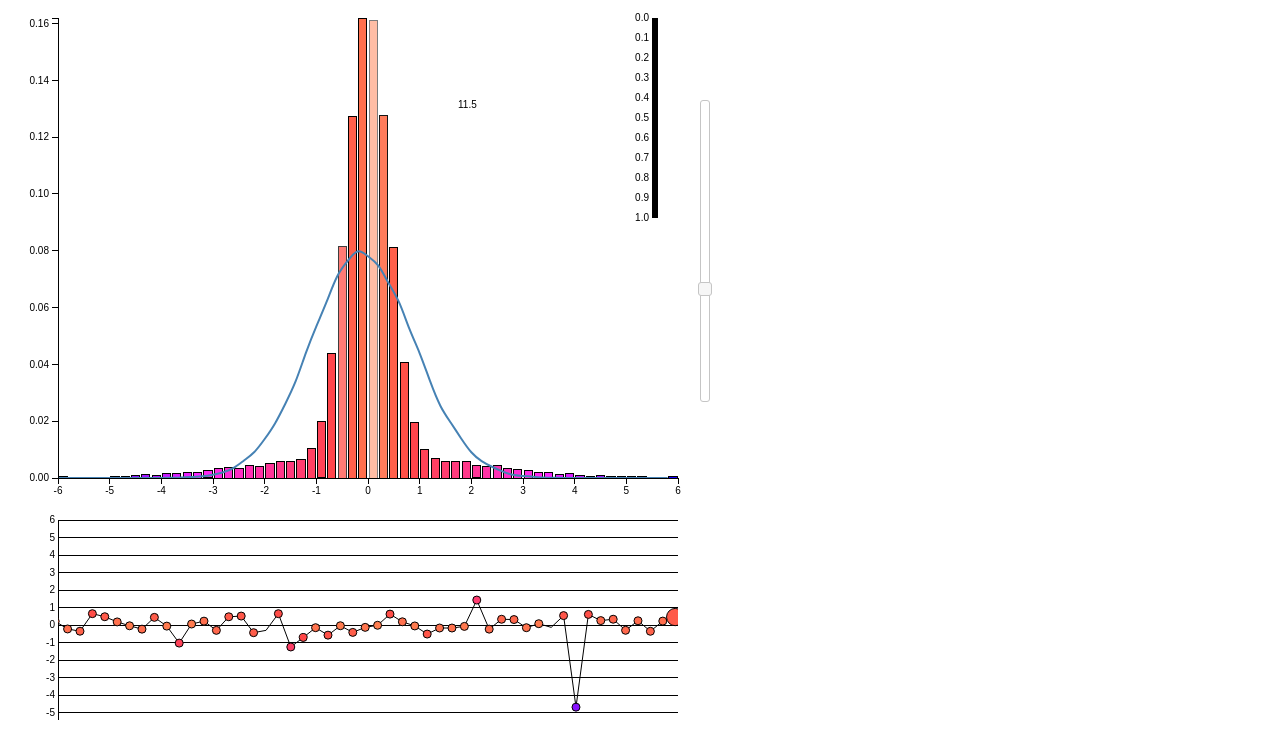
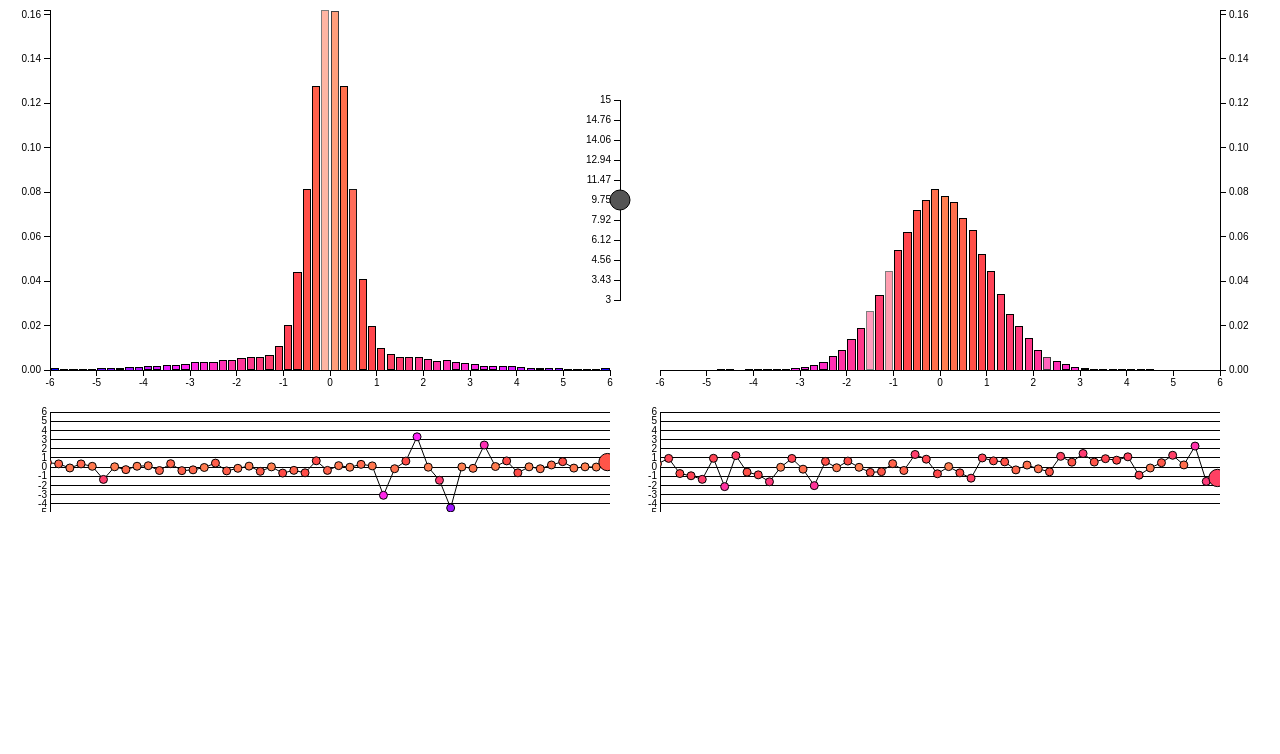
Before and after one commit to lewis500/fat-tails, a plain HTML site: page index.html in a window 1280 px wide. Drawn offline with nearby package versions, Linux system fonts and the light colour scheme.

Commit message:
added second plot

```diff
--- a/index.html
+++ b/index.html
@@ -5,11 +5,28 @@
     <title>Fat Tails</title>
     <link rel="stylesheet" type="text/css" href="style.css">
     <link rel="stylesheet" href="http://code.jquery.com/ui/1.10.3/themes/smoothness/jquery-ui.css">
+    <style>
+      html, body{
+        margin: 0;
+      }
+      .p-value-slider path, .p-value-slider line{
+        fill: none;
+        stroke: #000;
+        shape-rendering: crispEdges;
+      }
+      .p-value-slider .handle{
+        fill: #555;
+        stroke: #000;
+        r: 10px;
+        cursor: pointer;
+      }
+      .frame{
+        width: 100%;
+      }
+    </style>
   </head>
   <body>
-    <div id="frame" style="width:600px">
-      <div id="aslider"></div>
-    </div>
+    <div class="frame" id="frame"></div>
     <script src="core.js"></script>
     <script src="vector.js"></script>
     <script src="http://d3js.org/d3.v3.min.js"></script>
@@ -33,11 +50,13 @@
           , bottom: 30
           , left: 50
         }
-        , width = 700 - m.left - m.right
-        , height = 500 - m.top - m.bottom
+        , width = window.innerWidth // total width
+        , height = 400
+        , hWidth = width / 2 - m.left - m.right // histogram width
+        , hHeight = 400 - m.top - m.bottom // histogram height
         , x = d3.scale.linear()
           .domain(xdomain)
-          .range([0, width]);
+          .range([0, hWidth])
 
       // Generate a histogram using twenty uniformly-spaced bins.
       function ft(a, n){
@@ -45,14 +64,17 @@
         var sample = [];
         d3.range(n).map(function(d){
           if (Math.random() <= p){
-              sample.push(a*d3.random.normal(0,1)());
+              sample.push(a * d3.random.normal(0,1)());
           } else {
-              sample.push(b*d3.random.normal(0,1)());
+              sample.push(b * d3.random.normal(0,1)());
           }
         })
-        var k = 3*( p * Math.pow(a,4) + (1-p) * Math.pow(b,4));
-        d3.select('.kurtosis').text(d3.round(k, 1));
         return sample;
+      }
+
+      function kurtosis(a, p){
+        var b = Math.sqrt((1 - p * Math.pow(a, 2))/(1-p));
+        return 3*( p * Math.pow(a,4) + (1-p) * Math.pow(b,4));
       }
 
       // find the historgram bin that corisponds to a given data value
@@ -74,7 +96,7 @@
         , normBinned = binize(normData)
         , y = d3.scale.linear()
             .domain([0, d3.max(data, function(d) { return d.y; })])
-            .range([height, 0]);
+            .range([hHeight, 0]);
 
       function color(d){
         var c = d3.scale.linear()
@@ -92,32 +114,23 @@
           .scale(x)
           .orient("bottom");
 
-      var svg = d3.select("#frame").append("svg").classed('histogram',true)
-          .attr("width", width + m.left + m.right)
-          .attr("height", height + m.top + m.bottom)
-        .append("g")
-          .attr("transform", "translate(" + m.left + "," + m.top + ")");
+      var svg = d3.select("#frame").append("svg").classed('root-svg', true)
+          .attr("width", width)
+          .attr("height", height)
 
-      svg.append("defs").append("clipPath")
-          .attr("id", "clip")
-        .append("rect")
-          .attr("width", width)
-          .attr("height", height);
+      var hist1 = svg.append("g")
+        .attr("transform", "translate(" + m.left + "," + m.top + ")")
+        .attr('class', 'histogram1')
 
-      var clip = svg.append('g')
+      var hist2 = svg.append("g")
+        .attr("transform", "translate(" + (hWidth + m.left * 2) + "," + m.top + ")")
+        .attr('class', 'histogram2')
 
       var b = Math.sqrt((1 - p * Math.pow(a, 2))/(1-p));
 
       var k = 3*( p * Math.pow(a,4) + (1-p) * Math.pow(b,4));
 
-      var kurtosis = d3.select('svg').append('text')
-        .text(d3.round(k,1))
-        .attr({
-          class: 'kurtosis',
-          transform: "translate(" + 450 + "," + 100 + ")"
-      });
-
-      var bar = clip.selectAll(".bar")
+      var bar1 = hist1.selectAll(".bar")
         .data(data)
         .enter()
           .append("g")
@@ -129,54 +142,92 @@
               // a container element so we can seperately animate the opacity
               .attr('class','opacity-container')
 
-      bar.on("mouseover", function(d) {
+      bar1.on("mouseover", function(d) {
         tooltip.transition().duration(200).style("opacity", .9)
         tooltip.html(d.x + "<br/>"  ).style("left", (d3.event.pageX) + "px")
             .style("top", (d3.event.pageY - 28) + "px");
       }); //end of mousover
 
-      bar.on("mouseout", function(d) {
+      bar1.on("mouseout", function(d) {
           tooltip.transition()
             .duration(100)
             .style("opacity", 0);
         }); //end of the mouseout
 
-      bar.append("rect")
+      bar1.append("rect")
           .attr("x", 1)
           .attr("width", x(data[0].dx + x.domain()[0]) - 2 )
-          .attr("height", function(d) { return height - y(d.y); })
+          .attr("height", function(d) { return hHeight - y(d.y); })
           .attr("stroke", "black")
           .attr("stroke-width", "1px")
           .style("fill", function(d){return color(d.x); });
 
-      svg.append("g")
+
+      var bar2 = hist2.selectAll(".bar")
+        .data(normBinned)
+        .enter()
+          .append("g")
+            .attr("class", "bar")
+            .attr("transform", function(d) {
+              return "translate(" + x(d.x) + "," + y(d.y) + ")";
+            })
+            .append('g')
+              // a container element so we can seperately animate the opacity
+              .attr('class','opacity-container')
+
+      bar2.on("mouseover", function(d) {
+        tooltip.transition().duration(200).style("opacity", .9)
+        tooltip.html(d.x + "<br/>"  ).style("left", (d3.event.pageX) + "px")
+            .style("top", (d3.event.pageY - 28) + "px");
+      }); //end of mousover
+
+      bar2.on("mouseout", function(d) {
+          tooltip.transition()
+            .duration(100)
+            .style("opacity", 0);
+        }); //end of the mouseout
+
+      bar2.append("rect")
+          .attr("x", 1)
+          .attr("width", x(data[0].dx + x.domain()[0]) - 2 )
+          .attr("height", function(d) { return hHeight - y(d.y); })
+          .attr("stroke", "black")
+          .attr("stroke-width", "1px")
+          .style("fill", function(d){return color(d.x); });
+
+      hist1.append("g")
           .attr("class", "x axis")
-          .attr("transform", "translate(0," + height + ")")
+          .attr("transform", "translate(0," + hHeight + ")")
           .call(xAxis);
 
-      svg.append("g")
+      hist1.append("g")
           .attr("class", "y axis")
           .attr("transform", "translate(" + 0 + ",0)")
           .call(yAxis);
 
+      hist2.append("g")
+          .attr("class", "x axis")
+          .attr("transform", "translate(0," + hHeight + ")")
+          .call(xAxis);
+
+      hist2.append("g")
+          .attr("class", "y axis")
+          .attr("transform", "translate(" + (hWidth) + ",0)")
+          .call(
+            d3.svg.axis()
+              .scale(y)
+              .orient('right')
+          );
+
       function redraw(a) {
-        d3.select('#clip').remove();
-        var clip = svg.append('g')
-          .attr('clip-path','url(#clip)')
         ftData = ft(a, n);
         data = binize(ftData);
-        normData = binize(d3.range(n).map(d3.random.normal(0,1)));
         y.domain([0, d3.max(data, function(d) { return d.y; })]);
 
           d3.select(".y.axis")
             .transition()
-            .duration(400)
+            .duration(200)
             .call(yAxis).ease('quad');
-
-          d3.select('.normLine')
-            .transition()
-            .duration(200)
-            .attr("d", lineNorm(normBinned));
 
           d3.selectAll('.bar').data(data)
             .transition().duration(300).ease('cube')
@@ -185,32 +236,26 @@
             });
 
           d3.selectAll('rect').data(data)
-            .transition().duration(300).ease('quad')
-            .attr("height", function(d) { return height - y(d.y); });
+            .transition().duration(300).ease('cube')
+            .attr("height", function(d) { return hHeight - y(d.y); });
           // d3.selectAll('circle').remove();
       };
 
-      $("#aslider")
-        .slider({
-          "orientation": 'vertical',
-          "range": false,
-          "step": .05,
-          "min": .05,
-          "max": 1,
-          "value":a,
-          "stop": function(event, ui) {
-            redraw(ui.value);
-           }
-        });
+      var h2 = hHeight - 250
 
-      var h2 = height - 250
-
-      var svg2 = d3.select("#frame").append("svg")
+      var market1 = d3.select("#frame").append("svg")
           .classed('market', true)
-          .attr("width", width + m.left + m.right)
+          .attr("width", hWidth + m.left + m.right)
           .attr("height", h2)
         .append("g")
           .attr("transform", "translate(" + m.left + "," + m.top + ")");
+
+      var market2 = d3.select("#frame").append("svg")
+          .classed('market', true)
+          .attr("width", hWidth + m.left + m.right)
+          .attr("height", h2)
+        .append("g")
+          .attr("transform", "translate(" + 20 + "," + m.top + ")");
 
       var y2 = d3.scale.linear()
           .domain(xdomain)
@@ -218,72 +263,112 @@
 
       var x2 = d3.scale.linear()
           .domain([0, 50])
-          .range([0,width])
+          .range([0,hWidth])
 
-      var plotData = d3.range(50).map(function(){return newData();})
+      var plotData1 = d3.range(50).map(function(){return newFTData();})
+      var plotData2 = d3.range(50).map(function(){return newNormalData();})
 
       var yAxis2 = d3.svg.axis()
           .scale(y2)
-          .tickSize(-width)
+          .tickSize(-hWidth)
           .orient('left')
 
       var xAxis2 = d3.svg.axis()
           .scale(x2)
           .orient("bottom");
 
-      svg2.append("g")
+      market1.append("g")
           .attr("class", "x axis")
-          .attr("transform", "translate(0," + height + ")")
+          .attr("transform", "translate(0," + hHeight + ")")
           .call(xAxis2);
 
-      svg2.append("g")
+      market1.append("g")
           .attr("class", "y axis")
-          .attr("transform", "translate(" + 0 + ",0)")
+          .attr("transform", "translate(0,0)")
+          .call(yAxis2);
+
+      market2.append("g")
+          .attr("class", "x axis")
+          .attr("transform", "translate(0," + hHeight + ")")
+          .call(xAxis2);
+
+      market2.append("g")
+          .attr("class", "y axis")
+          .attr("transform", "translate(0,0)")
           .call(yAxis2);
 
       var tooltip = d3.select("#frame").append("div") // the div used for the tooltips
         .attr("class", "tooltip")       // apply the 'tooltip' class
         .style("opacity", 0);
 
-      var line = d3.svg.line()
+      var line1 = d3.svg.line()
+          .x(function(d,i) { return x2(i); })
+          .y(function(d) { return y2(d); });
+
+      var line2 = d3.svg.line()
           .x(function(d,i) { return x2(i); })
           .y(function(d) { return y2(d); });
 
 
-      function newData(){
-        var rand = Math.round(Math.random(xdomain) / 10 * ftData.length)
+      function newFTData(){
+        var rand = Math.round( Math.random() * ftData.length)
         var t = ftData[ rand ];
         return t;
       };
 
-      svg2.append("defs").append("clipPath")
+      function newNormalData(){
+        var rand = Math.round( Math.random() * normData.length)
+        var t = normData[ rand ];
+        return t;
+      };
+
+      market1.append("defs").append("clipPath")
+          .attr("id", "clip1")
+        .append("rect")
+          .attr("width", hWidth)
+          .attr("height", h2);
+
+      market2.append("defs").append("clipPath")
           .attr("id", "clip2")
         .append("rect")
-          .attr("width", width)
+          .attr("width", hWidth)
           .attr("height", h2);
 
-      var clip2 = svg2.append('g')
+      var clip1 = market1.append('g')
+        .attr('clip-path','url(#clip1)');
+
+      var clip2 = market2.append('g')
         .attr('clip-path','url(#clip2)');
 
-      var path = clip2
+      var path1 = clip1
           .append('path')
-            .data([plotData])
+            .data([plotData1])
           .attr({
             class: 'line',
             fill: 'none',
             stroke: 'black'
           })
-          .attr("d", line)
+          .attr("d", line1)
           .classed('plotline',true);
 
-      function next(){
-        var t = newData()
+      var path2 = clip2
+          .append('path')
+            .data([plotData2])
+          .attr({
+            class: 'line',
+            fill: 'none',
+            stroke: 'black'
+          })
+          .attr("d", line2)
+          .classed('plotline',true);
 
-        var binIndex = binIndexFromDatum(data, t);
+      function plot1Anim(){
+        var t = newFTData();
 
-        // select the opacity-container, not the rect, and change its opacity
-        // instead
-        d3.selectAll('.bar:nth-child(' + binIndex + ') .opacity-container')
+        // nth child starts at 1
+        var binIndex = binIndexFromDatum(data, t) + 1;
+
+        hist1.selectAll('.bar:nth-child(' + binIndex + ') .opacity-container')
           .transition()
           .duration(200)
           .ease('out')
@@ -294,10 +379,10 @@
             .attr("opacity", "1")
 
 
-        plotData.push(t);
+        plotData1.push(t);
 
-        var circle = clip2.selectAll("circle")
-          .data(plotData, function(d){return d; });
+        var circle = clip1.selectAll("circle")
+          .data(plotData1, function(d){return d; });
 
         circle.enter()
           .append('circle')
@@ -315,50 +400,121 @@
 
         circle.exit().remove();
 
-        path
-          .attr("d", line)
+        path1
+          .attr("d", line1)
           .attr("transform", null)
           .transition()
             .duration(dur)
             .ease("linear")
             .attr("transform", "translate(" + x2(-1) + ",0)")
-            .each('end', next);
+            .each('end', plot1Anim);
 
-        plotData.shift();
+        plotData1.shift();
       };
 
-      next();
+      plot1Anim();
+
+      function plot2Anim(){
+
+        var t = newNormalData();
+        // nth css selector starts at 1
+        var binIndex = binIndexFromDatum(normBinned, t) + 1;
+
+        hist2.selectAll('.bar:nth-child(' + binIndex + ') .opacity-container')
+          .transition()
+          .duration(200)
+          .ease('out')
+          .attr("opacity", "0.5")
+            .transition()
+            .ease('sin')
+            .duration(200)
+            .attr("opacity", "1");
+
+        plotData2.push(t);
+
+        var circle = clip2.selectAll("circle")
+          .data(plotData2, function(d){return d; });
+
+        circle.enter()
+          .append('circle')
+          .attr({
+            r: 10,
+            fill: function(d){return color(d);},
+            cx: function(d,i){return x2(i);},
+            cy: function(d){return y2(d);},
+            stroke: "black"
+          });
+
+        circle.transition().duration(dur).ease('linear')
+          .attr("cx", function(d,i){return x2(i -1);})
+          .attr("r", "4px");
+
+        circle.exit().remove();
+
+        path2
+          .attr("d", line2)
+          .attr("transform", null)
+          .transition()
+            .duration(dur)
+            .ease("linear")
+            .attr("transform", "translate(" + x2(-1) + ",0)")
+            .each('end', plot2Anim);
+
+        plotData2.shift();
+      }
+      plot2Anim()
 
       var lineNorm = d3.svg.line()
         .interpolate('basis')
         .x(function(d) {return x(d.x); })
         .y(function(d){return y(d.y); });
 
-      var normLine = clip.append('path')
-        .attr({
-          class: 'normLine',
-          d: lineNorm(normBinned),
-          stroke: 'steelblue',
-          'stroke-width': 2,
-          fill: 'none'
-        });
+      // var normLine = clip.append('path')
+      //   .attr({
+      //     class: 'normLine'
+      //     , d: lineNorm(normBinned)
+      //     , stroke: 'steelblue'
+      //     , 'stroke-width': 2
+      //     , fill: 'none'
+      //   });
 
+      ;(function setupSlider(){
+        var sliderY = d3.scale.linear().domain([0, 1]).range([0,200])
+        var sliderAxis = d3.svg.axis()
+          .scale(sliderY)
+          .orient("left")
+          .ticks(10)
+          .tickFormat(function(d){
+            return Math.round(kurtosis(d, p) * 100) / 100
+          })
+        var slider = svg.append('g')
+          .attr('class', 'p-value-slider')
+          .attr('transform', 'translate(' + (width / 2 - 20) + ',100)')
+          .call(sliderAxis)
 
-      var sliderX = d3.scale.linear().domain([0, 1]).range([0,200])
-      var sliderAxis = d3.svg.axis().scale(sliderX).orient("left")
-      svg.append('g')
-        .attr('class', 'p value slider')
-        .attr('transform', 'translate(600,0)')
-        .call(sliderAxis)
+        var drag = d3.behavior.drag()
+          .on('drag', function(d){
+            var circle = d3.select(this)
+            var d = Number(circle.attr('d')) + sliderY.invert(d3.event.dy)
+            if(d < sliderY.domain()[0] ) d = sliderY.domain()[0]
+            if(d > sliderY.domain()[1]) d = sliderY.domain()[1]
+            circle.attr('d', d)
+            circle.attr('cy', function(){
+              return sliderY(circle.attr('d'))
+            })
+            redraw(Number(d3.select(this).attr('d')))
+          })
+          .on('dragend', function(){
+            redraw(Number(d3.select(this).attr('d')))
+          })
 
-
-/*
-todo:
-make a "time since last xsigma event"
-make a title
-dont select by fill, select the bar groups by x or something! whoops!
-figure out why it sometimes gives out
-
-*/
-
+        slider.append('circle')
+          .attr('class', 'handle')
+          .attr('r', 7)
+          .attr('d', 0.5)
+          .attr('cy', function(){
+            return sliderY(d3.select(this).attr('d'))
+          })
+          .call(drag)
+      })();
 </script>
```
